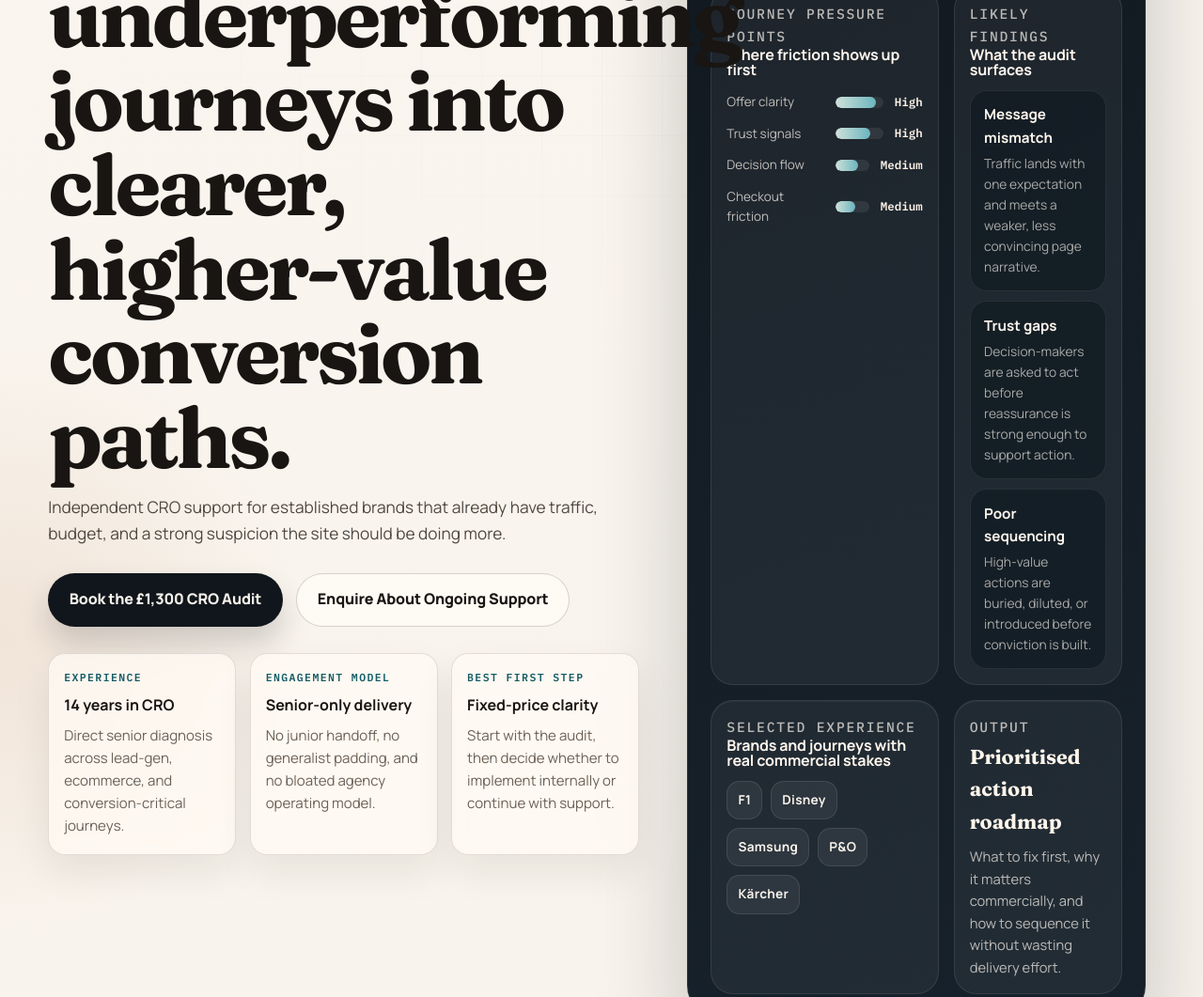
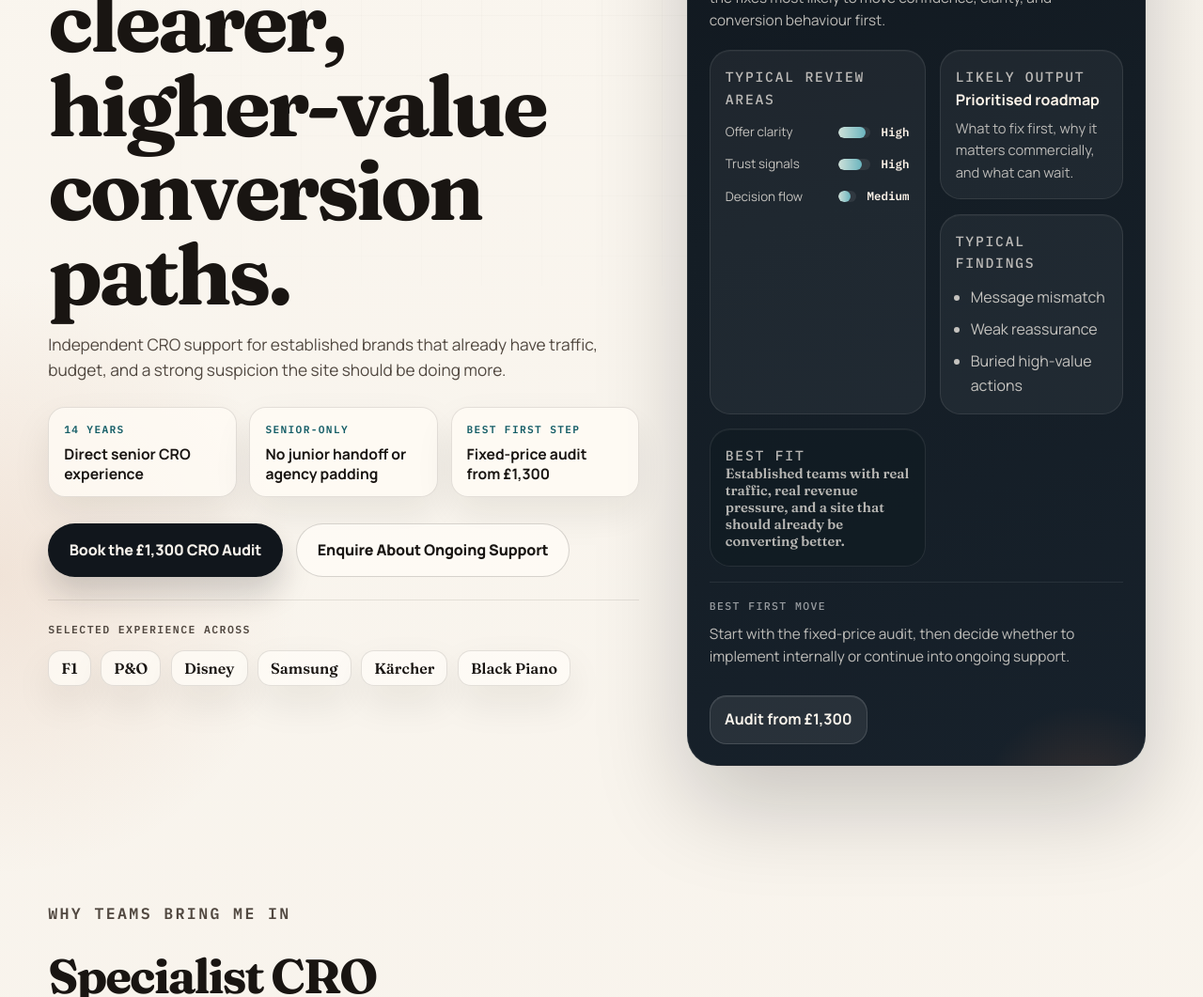
Before and after one commit to mikepearce-dotcom/big-test, a website: page index.html in a window 1280 px wide. Shown: the part 496-1557 px from the top of the page at 94% size. Drawn offline with Linux system fonts and the light colour scheme.

Commit message:
Refine homepage hero hierarchy

```diff
--- a/index.html
+++ b/index.html
@@ -35,121 +35,101 @@
               Independent CRO support for established brands that already have traffic, budget,
               and a strong suspicion the site should be doing more.
             </p>
+            <div class="hero-metrics" aria-label="Key consultancy differentiators">
+              <article class="hero-metric">
+                <span>14 years</span>
+                <strong>Direct senior CRO experience</strong>
+              </article>
+              <article class="hero-metric">
+                <span>Senior-only</span>
+                <strong>No junior handoff or agency padding</strong>
+              </article>
+              <article class="hero-metric">
+                <span>Best first step</span>
+                <strong>Fixed-price audit from &pound;1,300</strong>
+              </article>
+            </div>
             <div class="hero-actions">
               <a class="btn btn-primary" href="audit.html">Book the &pound;1,300 CRO Audit</a>
               <a class="btn btn-secondary" href="contact.html">Enquire About Ongoing Support</a>
             </div>
-            <div class="hero-facts">
-              <article class="signal-card">
-                <span class="signal-label">Experience</span>
-                <strong>14 years in CRO</strong>
-                <p>Direct senior diagnosis across lead-gen, ecommerce, and conversion-critical journeys.</p>
-              </article>
-              <article class="signal-card">
-                <span class="signal-label">Engagement model</span>
-                <strong>Senior-only delivery</strong>
-                <p>No junior handoff, no generalist padding, and no bloated agency operating model.</p>
-              </article>
-              <article class="signal-card">
-                <span class="signal-label">Best first step</span>
-                <strong>Fixed-price clarity</strong>
-                <p>Start with the audit, then decide whether to implement internally or continue with support.</p>
-              </article>
+            <div class="hero-client-band" aria-label="Selected client experience">
+              <span class="hero-client-label">Selected experience across</span>
+              <div class="hero-wordmarks">
+                <span>F1</span>
+                <span>P&amp;O</span>
+                <span>Disney</span>
+                <span>Samsung</span>
+                <span>K&auml;rcher</span>
+                <span>Black Piano</span>
+              </div>
             </div>
           </div>
 
-          <aside class="hero-visual reveal" aria-label="Illustration of CRO diagnostic workflow">
-            <div class="diagnostic-board">
-              <div class="board-top">
-                <span class="board-chip">Acquisition to action</span>
-                <span class="board-chip board-chip--accent">Evidence-led prioritisation</span>
+          <aside class="hero-visual reveal" aria-label="Audit snapshot">
+            <div class="audit-snapshot">
+              <div class="snapshot-top">
+                <span class="board-chip">Audit-led diagnosis</span>
+                <span class="board-chip board-chip--accent">Commercial prioritisation</span>
               </div>
-              <div class="board-summary">
-                <div>
-                  <p class="board-label">Current brief</p>
-                  <p class="board-title">Prioritise the moments where confidence collapses.</p>
-                </div>
-                <span class="score-pill">Audit from &pound;1,300</span>
+              <div class="snapshot-header">
+                <p class="board-label">What the audit gives you</p>
+                <h2 class="snapshot-title">One clear action order instead of a crowded list of vague improvements.</h2>
+                <p class="snapshot-intro">
+                  A senior review of the highest-friction journeys, reduced to the fixes most likely to move confidence,
+                  clarity, and conversion behaviour first.
+                </p>
               </div>
-              <div class="board-grid">
-                <article class="panel panel-chart">
-                  <p class="board-label">Journey pressure points</p>
-                  <h3>Where friction shows up first</h3>
-                  <div class="chart-rows">
-                    <div class="chart-row">
+              <div class="snapshot-grid">
+                <article class="snapshot-card snapshot-card--large">
+                  <p class="board-label">Typical review areas</p>
+                  <div class="snapshot-bars">
+                    <div class="snapshot-bar-row">
                       <span>Offer clarity</span>
                       <div class="chart-bar" style="--bar-width: 84%"></div>
                       <strong>High</strong>
                     </div>
-                    <div class="chart-row">
+                    <div class="snapshot-bar-row">
                       <span>Trust signals</span>
                       <div class="chart-bar" style="--bar-width: 72%"></div>
                       <strong>High</strong>
                     </div>
-                    <div class="chart-row">
+                    <div class="snapshot-bar-row">
                       <span>Decision flow</span>
                       <div class="chart-bar" style="--bar-width: 66%"></div>
                       <strong>Medium</strong>
                     </div>
-                    <div class="chart-row">
-                      <span>Checkout friction</span>
-                      <div class="chart-bar" style="--bar-width: 58%"></div>
-                      <strong>Medium</strong>
-                    </div>
                   </div>
                 </article>
-                <article class="panel panel-insights">
-                  <p class="board-label">Likely findings</p>
-                  <h3>What the audit surfaces</h3>
-                  <div class="insight-stack">
-                    <div class="insight-card">
-                      <strong>Message mismatch</strong>
-                      <p>Traffic lands with one expectation and meets a weaker, less convincing page narrative.</p>
-                    </div>
-                    <div class="insight-card">
-                      <strong>Trust gaps</strong>
-                      <p>Decision-makers are asked to act before reassurance is strong enough to support action.</p>
-                    </div>
-                    <div class="insight-card">
-                      <strong>Poor sequencing</strong>
-                      <p>High-value actions are buried, diluted, or introduced before conviction is built.</p>
-                    </div>
-                  </div>
+                <article class="snapshot-card">
+                  <p class="board-label">Likely output</p>
+                  <strong>Prioritised roadmap</strong>
+                  <p>What to fix first, why it matters commercially, and what can wait.</p>
                 </article>
-                <article class="panel panel-proof">
-                  <p class="board-label">Selected experience</p>
-                  <h3>Brands and journeys with real commercial stakes</h3>
-                  <div class="wordmark-list">
-                    <span class="wordmark-pill">F1</span>
-                    <span class="wordmark-pill">Disney</span>
-                    <span class="wordmark-pill">Samsung</span>
-                    <span class="wordmark-pill">P&amp;O</span>
-                    <span class="wordmark-pill">K&auml;rcher</span>
-                  </div>
+                <article class="snapshot-card">
+                  <p class="board-label">Typical findings</p>
+                  <ul class="snapshot-list">
+                    <li>Message mismatch</li>
+                    <li>Weak reassurance</li>
+                    <li>Buried high-value actions</li>
+                  </ul>
                 </article>
-                <article class="panel panel-note">
-                  <p class="board-label">Output</p>
-                  <strong>Prioritised action roadmap</strong>
-                  <p>What to fix first, why it matters commercially, and how to sequence it without wasting delivery effort.</p>
+                <article class="snapshot-card snapshot-card--quote">
+                  <p class="board-label">Best fit</p>
+                  <p class="snapshot-quote">Established teams with real traffic, real revenue pressure, and a site that should already be converting better.</p>
                 </article>
+              </div>
+              <div class="snapshot-footer">
+                <div>
+                  <p class="board-label">Best first move</p>
+                  <p class="snapshot-footer-copy">Start with the fixed-price audit, then decide whether to implement internally or continue into ongoing support.</p>
+                </div>
+                <span class="score-pill">Audit from &pound;1,300</span>
               </div>
             </div>
           </aside>
         </div>
-
-        <div class="container reveal">
-          <p class="eyebrow">Selected experience across</p>
-          <div class="logo-cloud" aria-label="Selected client experience by sector">
-            <div class="wordmark"><span>F1</span><small>motorsport</small></div>
-            <div class="wordmark"><span>P&amp;O</span><small>travel</small></div>
-            <div class="wordmark"><span>Disney</span><small>entertainment</small></div>
-            <div class="wordmark"><span>Samsung</span><small>retail</small></div>
-            <div class="wordmark"><span>K&auml;rcher</span><small>ecommerce</small></div>
-            <div class="wordmark"><span>Black Piano</span><small>digital product</small></div>
-          </div>
-        </div>
       </section>
-
       <section class="section">
         <div class="container">
           <div class="section-heading reveal">
--- a/styles.css
+++ b/styles.css
@@ -1191,3 +1191,257 @@ textarea {
     align-items: flex-start;
   }
 }
+.hero-home-grid {
+  align-items: start;
+}
+
+.hero-metrics {
+  display: grid;
+  grid-template-columns: repeat(3, minmax(0, 1fr));
+  gap: 0.85rem;
+  margin-top: 1.6rem;
+}
+
+.hero-metric {
+  padding: 0.9rem 1rem;
+  border: 1px solid var(--line);
+  border-radius: 18px;
+  background: rgba(255, 251, 245, 0.78);
+  box-shadow: var(--shadow-soft);
+}
+
+.hero-metric span {
+  display: block;
+  margin-bottom: 0.4rem;
+  color: var(--brand);
+  font-family: "IBM Plex Mono", monospace;
+  font-size: 0.7rem;
+  font-weight: 600;
+  letter-spacing: 0.12em;
+  text-transform: uppercase;
+}
+
+.hero-metric strong {
+  display: block;
+  font-size: 0.98rem;
+  line-height: 1.3;
+}
+
+.hero-client-band {
+  display: grid;
+  gap: 0.8rem;
+  margin-top: 1.5rem;
+  padding-top: 1.35rem;
+  border-top: 1px solid rgba(38, 29, 22, 0.1);
+}
+
+.hero-client-label {
+  color: var(--muted-strong);
+  font-family: "IBM Plex Mono", monospace;
+  font-size: 0.72rem;
+  font-weight: 600;
+  letter-spacing: 0.12em;
+  text-transform: uppercase;
+}
+
+.hero-wordmarks {
+  display: flex;
+  flex-wrap: wrap;
+  gap: 0.65rem;
+}
+
+.hero-wordmarks span {
+  padding: 0.62rem 0.82rem;
+  border: 1px solid var(--line);
+  border-radius: 14px;
+  background: rgba(255, 252, 247, 0.74);
+  box-shadow: var(--shadow-soft);
+  font-family: "Fraunces", Georgia, serif;
+  font-size: 1rem;
+  line-height: 1;
+}
+
+.hero-visual {
+  min-height: auto;
+}
+
+.audit-snapshot {
+  position: relative;
+  overflow: hidden;
+  padding: 1.4rem;
+  border: 1px solid rgba(255, 255, 255, 0.08);
+  border-radius: 32px;
+  color: #f8f3eb;
+  background: linear-gradient(160deg, #10161d 0%, #141d25 45%, #17212b 100%);
+  box-shadow: 0 42px 100px rgba(10, 12, 16, 0.2);
+}
+
+.audit-snapshot::before {
+  content: "";
+  position: absolute;
+  right: -10%;
+  bottom: -14%;
+  width: 14rem;
+  height: 14rem;
+  background: radial-gradient(circle, rgba(184, 106, 64, 0.22), transparent 70%);
+}
+
+.audit-snapshot::after {
+  content: "";
+  position: absolute;
+  top: -14%;
+  left: -16%;
+  width: 15rem;
+  height: 15rem;
+  background: radial-gradient(circle, rgba(20, 93, 102, 0.3), transparent 70%);
+}
+
+.snapshot-top,
+.snapshot-footer {
+  position: relative;
+  z-index: 1;
+  display: flex;
+  flex-wrap: wrap;
+  align-items: center;
+  justify-content: space-between;
+  gap: 0.8rem;
+}
+
+.snapshot-header,
+.snapshot-grid {
+  position: relative;
+  z-index: 1;
+}
+
+.snapshot-header {
+  margin: 1rem 0 1.15rem;
+}
+
+.snapshot-title {
+  max-width: 13ch;
+  margin-bottom: 0.75rem;
+  color: #fff8ef;
+  font-size: clamp(1.6rem, 2.6vw, 2.35rem);
+  line-height: 1.02;
+}
+
+.snapshot-intro,
+.snapshot-footer-copy {
+  max-width: 34rem;
+  color: rgba(248, 243, 235, 0.74);
+  font-size: 0.96rem;
+}
+
+.snapshot-grid {
+  display: grid;
+  grid-template-columns: 1.08fr 0.92fr;
+  gap: 0.95rem;
+}
+
+.snapshot-card {
+  padding: 1rem;
+  border: 1px solid rgba(255, 255, 255, 0.09);
+  border-radius: 22px;
+  background: rgba(255, 255, 255, 0.05);
+  box-shadow: inset 0 1px 0 rgba(255, 255, 255, 0.04);
+}
+
+.snapshot-card strong {
+  display: block;
+  margin-bottom: 0.35rem;
+  color: #fff5ea;
+  font-size: 1rem;
+}
+
+.snapshot-card p {
+  margin: 0;
+  color: rgba(248, 243, 235, 0.72);
+  font-size: 0.92rem;
+}
+
+.snapshot-card--large {
+  grid-row: span 2;
+}
+
+.snapshot-card--quote {
+  background: rgba(17, 27, 34, 0.74);
+}
+
+.snapshot-bars {
+  display: grid;
+  gap: 0.8rem;
+  margin-top: 0.8rem;
+}
+
+.snapshot-bar-row {
+  display: grid;
+  grid-template-columns: 6.8rem 1fr auto;
+  align-items: center;
+  gap: 0.7rem;
+}
+
+.snapshot-bar-row span {
+  color: rgba(248, 243, 235, 0.76);
+  font-size: 0.84rem;
+}
+
+.snapshot-bar-row strong {
+  margin-bottom: 0;
+  color: #fff5ea;
+  font-family: "IBM Plex Mono", monospace;
+  font-size: 0.78rem;
+}
+
+.snapshot-list {
+  display: grid;
+  gap: 0.55rem;
+  margin: 0.75rem 0 0;
+  padding-left: 1rem;
+  color: rgba(248, 243, 235, 0.76);
+}
+
+.snapshot-list li {
+  margin: 0;
+}
+
+.snapshot-quote {
+  font-family: "Fraunces", Georgia, serif;
+  font-size: 1.18rem;
+  line-height: 1.22;
+}
+
+.snapshot-footer {
+  margin-top: 1rem;
+  padding-top: 1rem;
+  border-top: 1px solid rgba(255, 255, 255, 0.08);
+}
+
+@media (max-width: 1080px) {
+  .hero-metrics {
+    grid-template-columns: repeat(2, minmax(0, 1fr));
+  }
+
+  .snapshot-grid {
+    grid-template-columns: 1fr;
+  }
+
+  .snapshot-card--large {
+    grid-row: auto;
+  }
+}
+
+@media (max-width: 920px) {
+  .hero-metrics,
+  .snapshot-grid {
+    grid-template-columns: 1fr;
+  }
+
+  .snapshot-bar-row {
+    grid-template-columns: 1fr;
+    gap: 0.45rem;
+  }
+
+  .snapshot-footer {
+    align-items: flex-start;
+  }
+}
```
